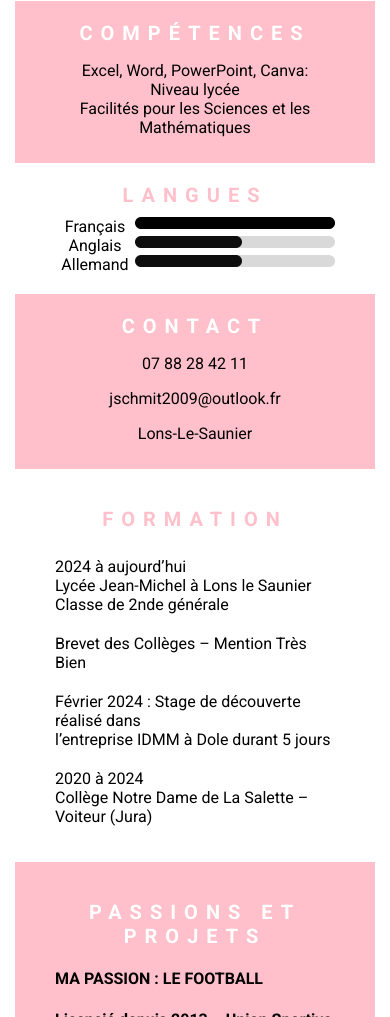
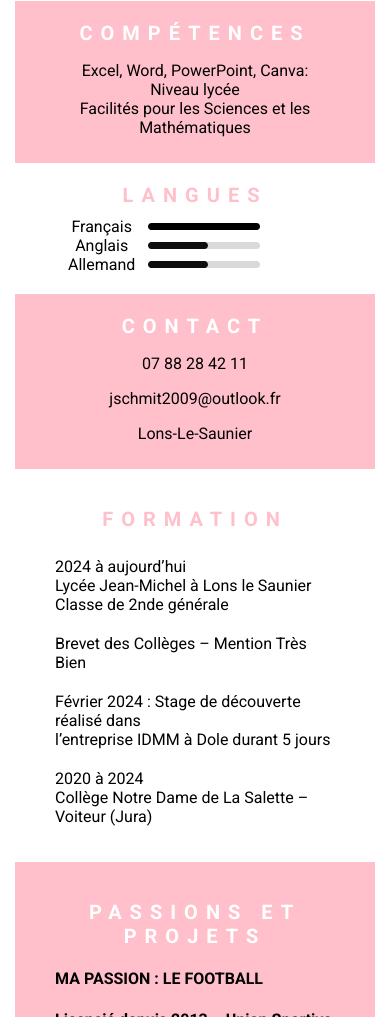
Before and after one commit to Jul-sch/cv, a plain HTML site: page index.html in a window 390 px wide. Shown: the part 702-1719 px from the top of the page. Drawn offline with Linux system fonts and the light colour scheme.

Commit message:
alignement

```diff
--- a/style.css
+++ b/style.css
@@ -241,6 +241,7 @@ body {
 .langue > div {
   display: grid;
   grid-template-columns: 1fr 2fr;
+  align-items: center;
 }
 
 .coldroite > p {
@@ -274,3 +275,9 @@ li {
   list-style: none;
   padding: 10px 0;
 }
+
+@media (max-width: 400px) {
+  img {
+    width: 60%;
+  }
+}
```
